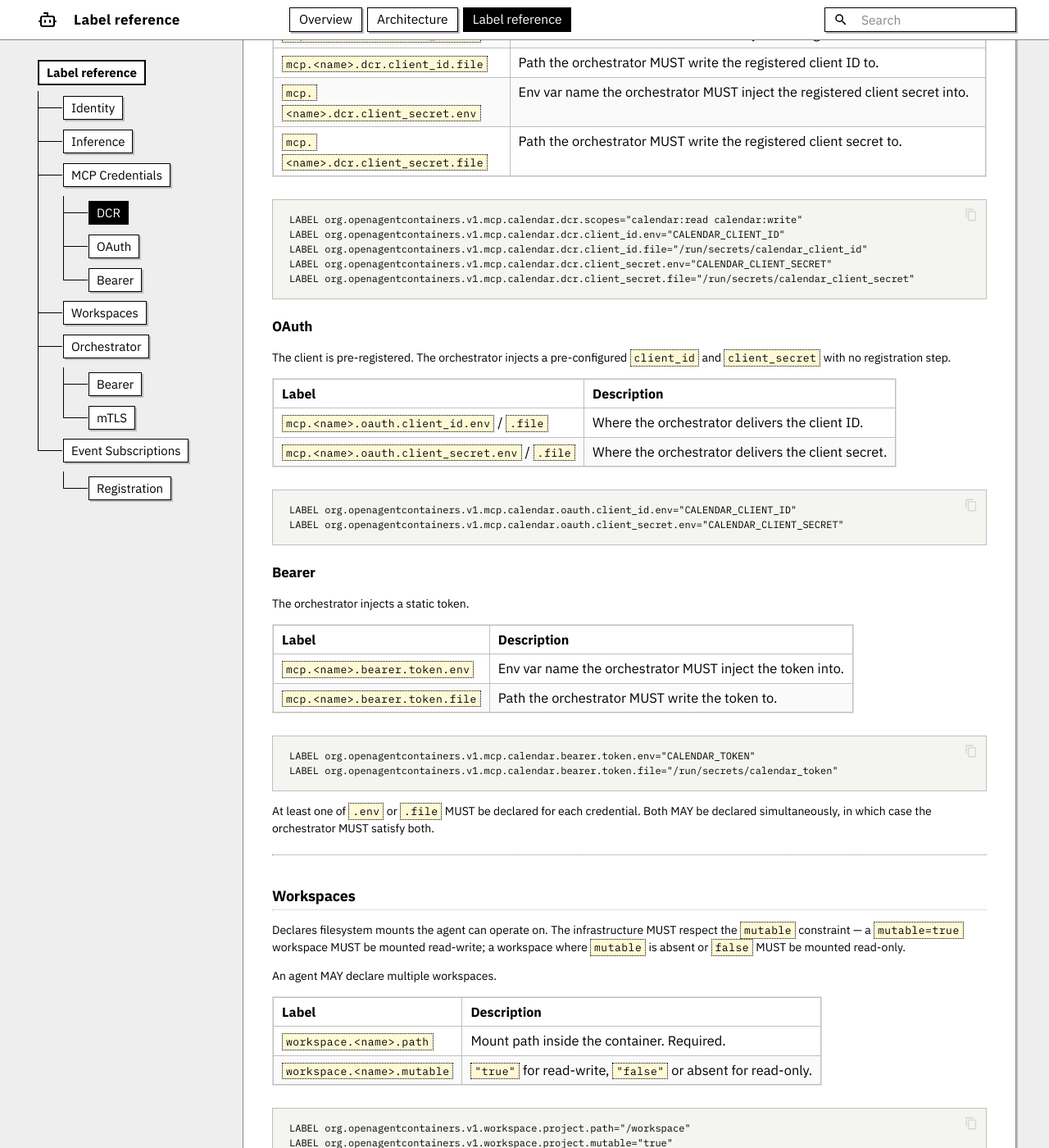
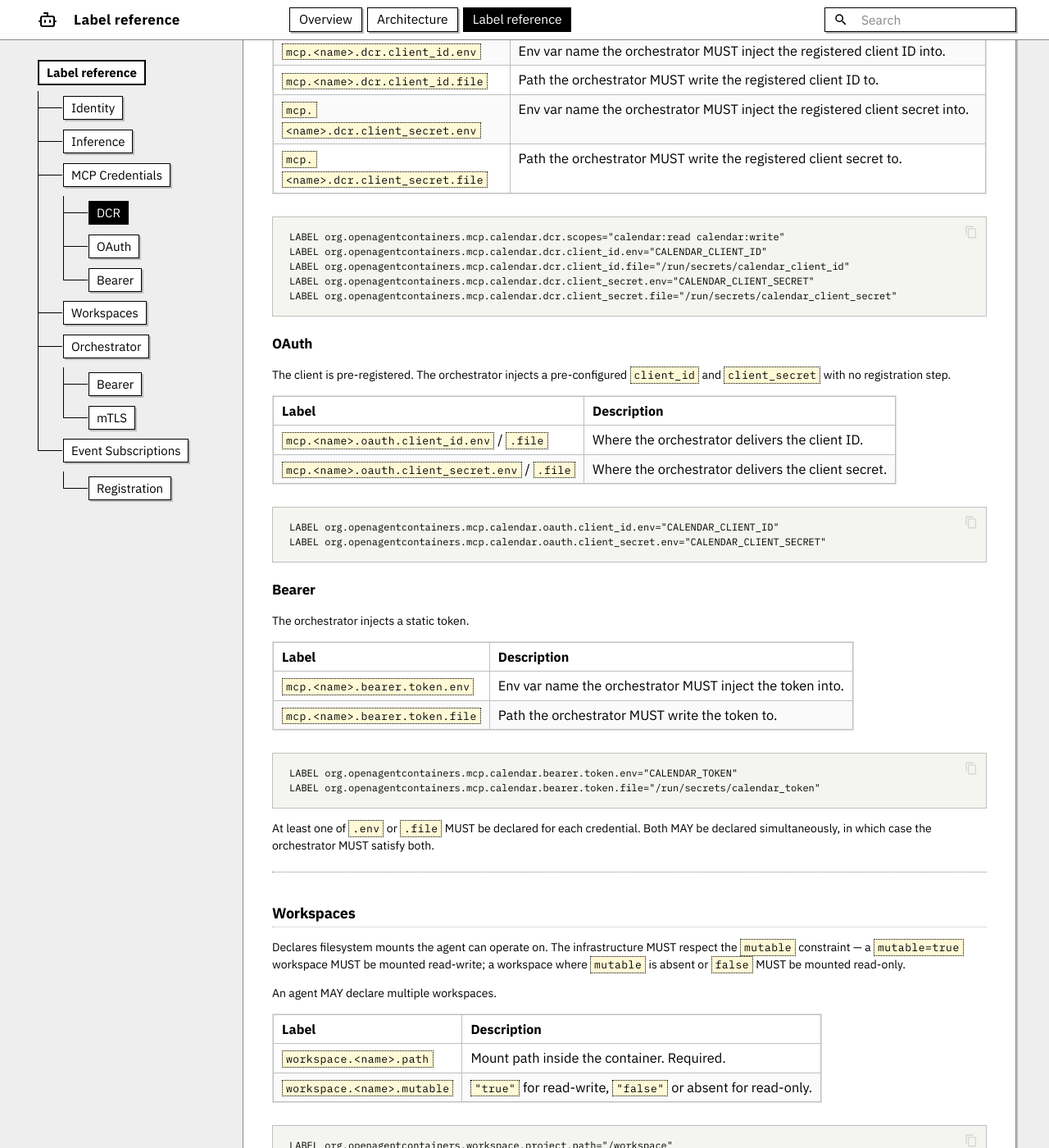
Before and after one commit to restrukt-ai/openagentcontainers, an MkDocs documentation site: the page built from docs/reference.md, in a window 1280 px wide and 1400 px high, scrolled down 1971 px. Shown: the whole window at 82% size. Built offline with MkDocs 1.6.1 and Material for MkDocs 9.7.7, drawn with Linux system fonts in a browser that asks for light colours; some of the changed text lies outside the part shown.

Commit message:
Replace versioned label namespace with explicit version label
org.openagentcontainers.version="v1" is now the sole versioning mechanism.
Dependency labels use the unversioned org.openagentcontainers.* namespace —
the version is not encoded in the key of every label.

- All org.openagentcontainers.v1.* label keys → org.openagentcontainers.*
- §8.1 rewritten: namespace is unversioned; version label is authoritative
- §4.1, §7.5, §2.2 Label Namespace definition updated
- docs/index.md namespace description updated
- docs/reference.md header updated

Co-Authored-By: Claude Sonnet 4.6 <noreply@anthropic.com>

````diff
--- a/docs/reference.md
+++ b/docs/reference.md
@@ -1,13 +1,13 @@
 # Label reference
 
-All labels are namespaced under `org.openagentcontainers.v1`.
+All labels are namespaced under `org.openagentcontainers`. The spec version is declared separately via the `org.openagentcontainers.version` label.
 
 ---
 
 ## Identity
 
 ```dockerfile
-LABEL org.openagentcontainers.v1.name="my-agent"
+LABEL org.openagentcontainers.name="my-agent"
 ```
 
 The agent name. Used by the orchestrator to key agent-specific configuration (e.g. MCP credential
@@ -23,8 +23,8 @@ configured inference gateway satisfies all declared requirements before deployin
 **Connection** (required if any inference type is declared):
 
 ```dockerfile
-LABEL org.openagentcontainers.v1.inference.api_base.env="OPENAI_BASE_URL"
-LABEL org.openagentcontainers.v1.inference.api_key.env="OPENAI_API_KEY"
+LABEL org.openagentcontainers.inference.api_base.env="OPENAI_BASE_URL"
+LABEL org.openagentcontainers.inference.api_key.env="OPENAI_API_KEY"
 ```
 
 | Label | Description |
@@ -37,7 +37,7 @@ The gateway must expose an OpenAI-compatible API (`POST /v1/chat/completions`, e
 **Per-type model requirements:**
 
 ```dockerfile
-LABEL org.openagentcontainers.v1.inference.<type>.models="<model-id> [<model-id> ...]"
+LABEL org.openagentcontainers.inference.<type>.models="<model-id> [<model-id> ...]"
 ```
 
 `<type>` is derived from the OpenAI API endpoint path: strip `/v1/` and replace `/` with `-`.
@@ -58,10 +58,10 @@ any are missing. Undeclared types receive no validation and the harness must not
 **Example:**
 
 ```dockerfile
-LABEL org.openagentcontainers.v1.inference.api_base.env="OPENAI_BASE_URL"
-LABEL org.openagentcontainers.v1.inference.api_key.env="OPENAI_API_KEY"
-LABEL org.openagentcontainers.v1.inference.chat-completions.models="gpt-4o llama-3.1-8b-instruct"
-LABEL org.openagentcontainers.v1.inference.embeddings.models="text-embedding-3-small"
+LABEL org.openagentcontainers.inference.api_base.env="OPENAI_BASE_URL"
+LABEL org.openagentcontainers.inference.api_key.env="OPENAI_API_KEY"
+LABEL org.openagentcontainers.inference.chat-completions.models="gpt-4o llama-3.1-8b-instruct"
+LABEL org.openagentcontainers.inference.embeddings.models="text-embedding-3-small"
 ```
 
 ---
@@ -96,11 +96,11 @@ using an IAT it holds, then delivers the resulting credentials to the container.
 | `mcp.<name>.dcr.client_secret.file` | Path the orchestrator MUST write the registered client secret to. |
 
 ```dockerfile
-LABEL org.openagentcontainers.v1.mcp.calendar.dcr.scopes="calendar:read calendar:write"
-LABEL org.openagentcontainers.v1.mcp.calendar.dcr.client_id.env="CALENDAR_CLIENT_ID"
-LABEL org.openagentcontainers.v1.mcp.calendar.dcr.client_id.file="/run/secrets/calendar_client_id"
-LABEL org.openagentcontainers.v1.mcp.calendar.dcr.client_secret.env="CALENDAR_CLIENT_SECRET"
-LABEL org.openagentcontainers.v1.mcp.calendar.dcr.client_secret.file="/run/secrets/calendar_client_secret"
+LABEL org.openagentcontainers.mcp.calendar.dcr.scopes="calendar:read calendar:write"
+LABEL org.openagentcontainers.mcp.calendar.dcr.client_id.env="CALENDAR_CLIENT_ID"
+LABEL org.openagentcontainers.mcp.calendar.dcr.client_id.file="/run/secrets/calendar_client_id"
+LABEL org.openagentcontainers.mcp.calendar.dcr.client_secret.env="CALENDAR_CLIENT_SECRET"
+LABEL org.openagentcontainers.mcp.calendar.dcr.client_secret.file="/run/secrets/calendar_client_secret"
 ```
 
 ### OAuth
@@ -114,8 +114,8 @@ The client is pre-registered. The orchestrator injects a pre-configured `client_
 | `mcp.<name>.oauth.client_secret.env` / `.file` | Where the orchestrator delivers the client secret. |
 
 ```dockerfile
-LABEL org.openagentcontainers.v1.mcp.calendar.oauth.client_id.env="CALENDAR_CLIENT_ID"
-LABEL org.openagentcontainers.v1.mcp.calendar.oauth.client_secret.env="CALENDAR_CLIENT_SECRET"
+LABEL org.openagentcontainers.mcp.calendar.oauth.client_id.env="CALENDAR_CLIENT_ID"
+LABEL org.openagentcontainers.mcp.calendar.oauth.client_secret.env="CALENDAR_CLIENT_SECRET"
 ```
 
 ### Bearer
@@ -128,8 +128,8 @@ The orchestrator injects a static token.
 | `mcp.<name>.bearer.token.file` | Path the orchestrator MUST write the token to. |
 
 ```dockerfile
-LABEL org.openagentcontainers.v1.mcp.calendar.bearer.token.env="CALENDAR_TOKEN"
-LABEL org.openagentcontainers.v1.mcp.calendar.bearer.token.file="/run/secrets/calendar_token"
+LABEL org.openagentcontainers.mcp.calendar.bearer.token.env="CALENDAR_TOKEN"
+LABEL org.openagentcontainers.mcp.calendar.bearer.token.file="/run/secrets/calendar_token"
 ```
 
 At least one of `.env` or `.file` MUST be declared for each credential. Both MAY be declared
@@ -151,8 +151,8 @@ An agent MAY declare multiple workspaces.
 | `workspace.<name>.mutable` | `"true"` for read-write, `"false"` or absent for read-only. |
 
 ```dockerfile
-LABEL org.openagentcontainers.v1.workspace.project.path="/workspace"
-LABEL org.openagentcontainers.v1.workspace.project.mutable="true"
+LABEL org.openagentcontainers.workspace.project.path="/workspace"
+LABEL org.openagentcontainers.workspace.project.mutable="true"
 ```
 
 `mutable` defaults to `false` when absent.
@@ -172,7 +172,7 @@ injects its address via the declared env var; the harness uses it to establish a
 startup.
 
 ```dockerfile
-LABEL org.openagentcontainers.v1.orchestrator.env="ORCHESTRATOR_ADDR"
+LABEL org.openagentcontainers.orchestrator.env="ORCHESTRATOR_ADDR"
 ```
 
 The harness MUST declare at least one auth method for the orchestrator connection. Auth methods
@@ -190,8 +190,8 @@ The orchestrator injects a short-lived signed token. The harness sends it as
 | `orchestrator.bearer.token.file` | Path the orchestrator MUST write the token to. |
 
 ```dockerfile
-LABEL org.openagentcontainers.v1.orchestrator.bearer.token.env="ORCHESTRATOR_TOKEN"
-LABEL org.openagentcontainers.v1.orchestrator.bearer.token.file="/run/secrets/orchestrator_token"
+LABEL org.openagentcontainers.orchestrator.bearer.token.env="ORCHESTRATOR_TOKEN"
+LABEL org.openagentcontainers.orchestrator.bearer.token.file="/run/secrets/orchestrator_token"
 ```
 
 At least one of `.env` or `.file` MUST be declared. Both MAY be declared simultaneously, in which
@@ -209,9 +209,9 @@ during the TLS handshake — the cert is the identity, no separate token is need
 | `orchestrator.mtls.ca.file` | Path the orchestrator MUST write its CA certificate (PEM) to. Used by the harness to verify the orchestrator's server cert. |
 
 ```dockerfile
-LABEL org.openagentcontainers.v1.orchestrator.mtls.cert.file="/run/secrets/harness.crt"
-LABEL org.openagentcontainers.v1.orchestrator.mtls.key.file="/run/secrets/harness.key"
-LABEL org.openagentcontainers.v1.orchestrator.mtls.ca.file="/run/secrets/ca.crt"
+LABEL org.openagentcontainers.orchestrator.mtls.cert.file="/run/secrets/harness.crt"
+LABEL org.openagentcontainers.orchestrator.mtls.key.file="/run/secrets/harness.key"
+LABEL org.openagentcontainers.orchestrator.mtls.ca.file="/run/secrets/ca.crt"
 ```
 
 mTLS here is managed entirely by the orchestrator — it acts as the CA, signs a client certificate
@@ -246,11 +246,11 @@ Both labels are required per channel. The schema file must be present in the ima
 path at build time. Schema files may be placed at any path within the image.
 
 ```dockerfile
-LABEL org.openagentcontainers.v1.events.pagerduty-alert.schema.path="/oaa/schemas/pagerduty-alert.json"
-LABEL org.openagentcontainers.v1.events.pagerduty-alert.schema.mimetype="application/schema+json"
+LABEL org.openagentcontainers.events.pagerduty-alert.schema.path="/oaa/schemas/pagerduty-alert.json"
+LABEL org.openagentcontainers.events.pagerduty-alert.schema.mimetype="application/schema+json"
 
-LABEL org.openagentcontainers.v1.events.workflow-response.schema.path="/oaa/schemas/workflow-response.pb"
-LABEL org.openagentcontainers.v1.events.workflow-response.schema.mimetype="application/protobuf"
+LABEL org.openagentcontainers.events.workflow-response.schema.path="/oaa/schemas/workflow-response.pb"
+LABEL org.openagentcontainers.events.workflow-response.schema.mimetype="application/protobuf"
 ```
 
 ### Registration
````
Also changed, not shown: SPEC.md (+44 -43 lines), docs/index.md (+9 -8 lines).
